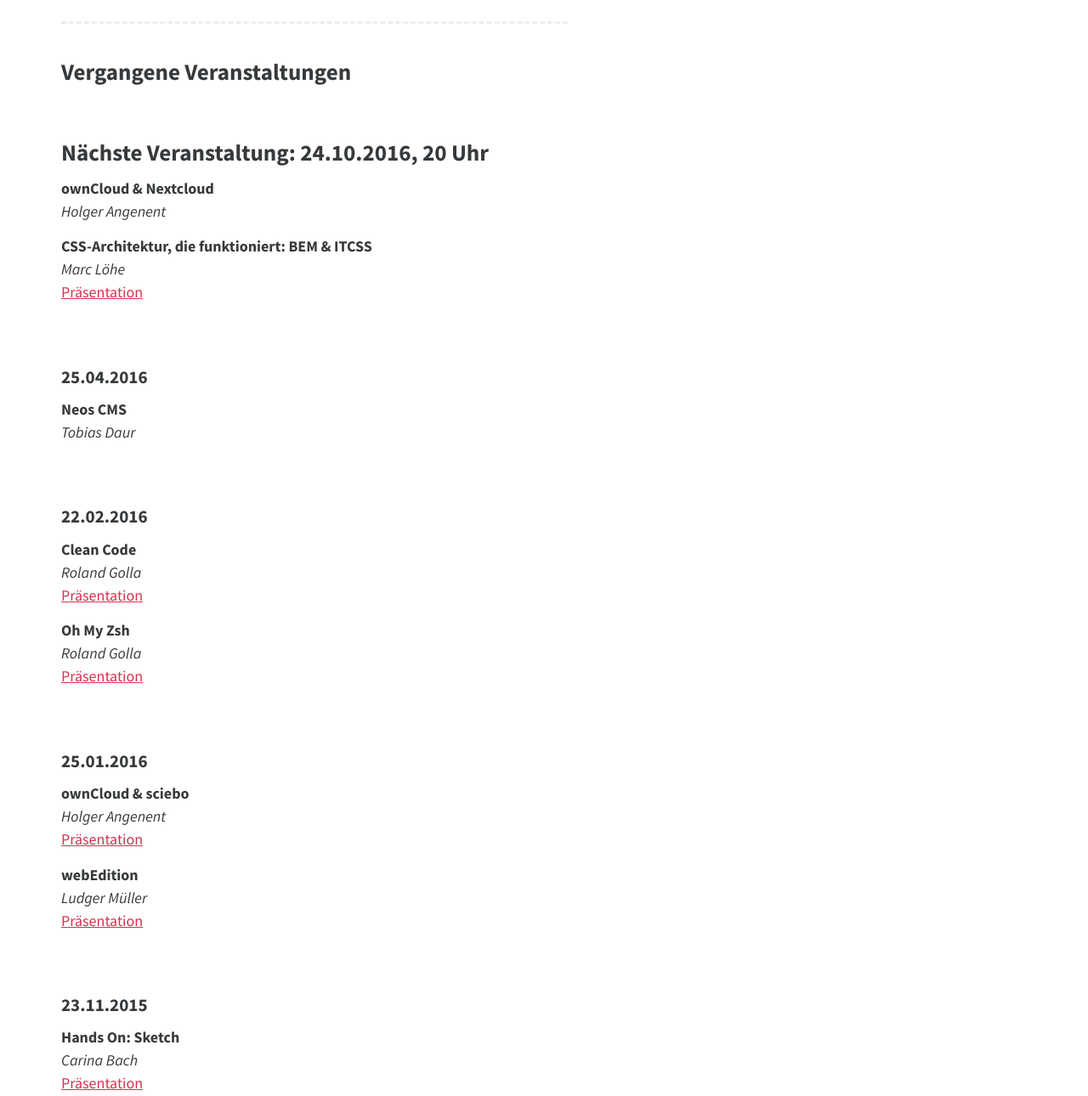
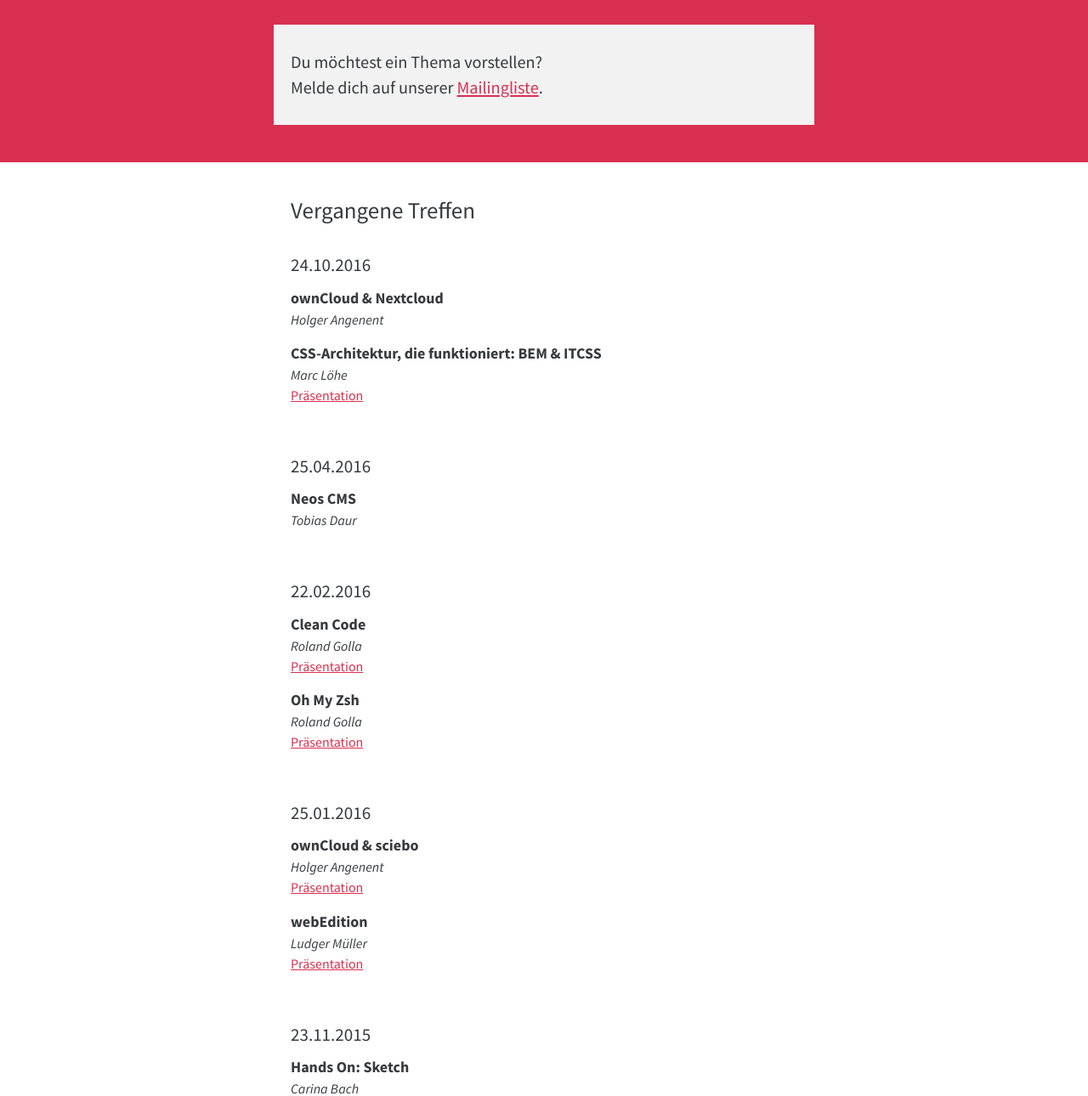
Before and after one commit to WWMuenster/wwmuenster.github.io, a website: page index.html in a window 1280 px wide. Shown: the part 698-1988 px from the top of the page at 85% size. Drawn offline with Linux system fonts and the light colour scheme.

Commit message:
Improve layout

```diff
--- a/css/wwms.css
+++ b/css/wwms.css
@@ -462,7 +462,6 @@
 
 body {
     font-family: "Source Sans Pro", "Helvetica Neue", Helvetica, Arial, sans-serif;
-    font-size: 1rem;
     line-height: 1.5;
     color: #373a3c;
     background-color: #fff;
@@ -476,6 +475,7 @@
 h6 {
     margin-top: 0;
     margin-bottom: .5rem;
+    font-weight: 400;
 }
 
 p {
@@ -499,7 +499,22 @@
 /* Layout
    ========================================================================== */
 
-.wrapper {
+.wrapper--red {
+    color: #fff;
+    background: #d9304f;
+}
+
+.wrapper--grey {
+    background: #f2f2f2;
+}
+
+.wrapper-content {
+    max-width: 740px;
+    margin: 0 auto;
+    padding: 2em 4em;
+}
+
+.wrap {
     max-width: 740px;
     padding: 2em 4em;
 }
@@ -514,47 +529,53 @@
     background: url("../img/wwms.svg") scroll no-repeat center center;
 }
 
-.body-main section {
-    padding: 2em 0 1em;
-    border-top: 3px dashed #eee;
-}
-
-.body-main section:first-child {
-    border-top: none;
+.intro,
+.upcoming {
+    font-size: 1.125rem;
 }
 
 .talk {
+    overflow: hidden;
     margin: 0 0 .8em;
 }
 
 .talk-title {
+    display: inline;
     margin-bottom: 0;
-    font-size: 1rem;
+    font-weight: 700;
+}
+
+.talk-author,
+.talk-reference {
+    display: block;
+    font-size: .8889em;
 }
 
 .talk-author {
-    display: block;
     font-style: italic;
+    white-space: nowrap;
 }
 
-.upcoming-warning {
-    color: #d9304f;
-    font-weight: 700;
+.upcoming-call {
+    margin: 2em -1em .4em;
+    padding: 1.4em 1em;
+    color: #373a3c;
+    background: #f2f2f2;
 }
 
-.call {
-    margin: 2em 0 1.4em;
-    padding: 1.4em 1em;
-    background: #f2d6a2;
-}
-
-.past-event {
-    margin: 1em 0;
-    padding: 2em 0 .1em;
-}
-
-.past-events ul {
+.pastEvents-list {
     margin: 0;
     padding: 0;
     list-style: none;
 }
+
+.pastEvent {
+    margin: .8em 0;
+    padding: .8em 0 .1em;
+}
+
+.pastEvent-talks {
+    margin: 0 0 1.4em;
+    padding: 0;
+    list-style: none;
+}
--- a/index.html
+++ b/index.html
@@ -12,10 +12,14 @@
 </head>
 <body>
 <div class="wrapper">
+    <div class="wrapper-content">
         <header class="body-header">
             <h1 class="body-title">Webworker Münster</h1>
         </header>
-    <main class="body-main">
+    </div>
+</div>
+<div class="wrapper">
+    <div class="wrapper-content">
         <section class="intro">
             <p>Bei <strong>Webworker Münster</strong> treffen sich monatlich ProgrammiererInnen, DesignerInnen,
                 Online-RedakteurInnen und andere Webinteressierte um sich in einer lockeren Runde über technische,
@@ -27,125 +31,155 @@
                                                                                           target="_blank">Wunderkammer</a>,
                 Bahnhofstraße 45, 48143 Münster.</p>
         </section>
+    </div>
+</div>
+<div class="wrapper wrapper--red">
+    <div class="wrapper-content">
         <section class="upcoming">
-            <h2 class="upcoming-title">Nächste Veranstaltung: 28.11.2016, 20 Uhr</h2>
-            <div class="call">Du möchtest ein Thema vorstellen? Melde dich auf unserer <a href="#mailingliste">Mailingliste</a>.
+            <span class="upcoming-label">Nächstes Treffen:</span>
+            <h2 class="upcoming-date">28.11.2016, 20 Uhr</h2>
+            <div class="upcoming-call">Du möchtest ein Thema vorstellen?<br>Melde dich auf unserer <a href="#mailingliste">Mailingliste</a>.
             </div>
         </section>
-        <section id="past-events" class="past-events">
-            <h2>Vergangene Veranstaltungen</h2>
-            <ul>
-                <li id="event8" class="past-event">
-                    <h2 class="talkttitle">Nächste Veranstaltung: 24.10.2016, 20 Uhr</h2>
-                    <article class="talk">
+    </div>
+</div>
+<div class="wrapper">
+    <div class="wrapper-content">
+        <section id="past-events" class="pastEvents">
+            <h2>Vergangene Treffen</h2>
+            <ul class="pastEvents-list">
+                <li id="event8" class="pastEvent">
+                    <h3 class="pastEvent-date">24.10.2016</h3>
+                    <ul class="pastEvent-talks">
+                        <li class="talk">
                             <h4 class="talk-title">ownCloud &amp; Nextcloud</h4>
                             <span class="talk-author">Holger Angenent</span>
-                    </article>
-                    <article class="talk">
+                        </li>
+                        <li class="talk">
                             <h4 class="talk-title">CSS-Architektur, die funktioniert: BEM &amp; ITCSS</h4>
                             <span class="talk-author">Marc Löhe</span>
-                        <a class="talk-presentation" href="http://www.webworker-muenster.de/slides-css-architecture/"
+                            <a class="talk-reference" href="http://www.webworker-muenster.de/slides-css-architecture/"
                                target="_blank">Präsentation</a>
-                    </article>
                         </li>
-                <li id="event7" class="past-event">
-                    <h3>25.04.2016</h3>
-                    <article class="talk">
+                    </ul>
+                </li>
+                <li id="event7" class="pastEvent">
+                    <h3 class="pastEvent-date">25.04.2016</h3>
+                    <div class="pastEvent-talks">
+                        <article class="pastEvent-talk talk">
                             <h4 class="talk-title">Neos CMS</h4>
                             <span class="talk-author">Tobias Daur</span>
                         </article>
+                    </div>
                 </li>
-                <li id="event6" class="past-event">
-                    <h3>22.02.2016</h3>
-                    <article class="talk"
+                <li id="event6" class="pastEvent">
+                    <h3 class="pastEvent-date">22.02.2016</h3>
+                    <ul class="pastEvent-talks">
+                        <li class="pastEvent-talk talk"
                                  title="Welches sind die ersten Schritte in einem bestehenden Projekt, um mithilfe von Clean Code die Software-­Qualität zu steigern? Die Hauptthemen sind „Code Standard“, „Code Konventionen“, „Code Refactoring“ und natürlich „Clean Code“.">
                             <h4 class="talk-title">Clean Code</h4>
                             <span class="talk-author">Roland Golla</span>
-                        <a class="talk-presentation" href="http://presentations.entwicklungshilfe.nrw/cleancode.html"
+                            <a class="talk-reference" href="http://presentations.entwicklungshilfe.nrw/cleancode.html"
                                target="_blank">Präsentation</a>
-                    </article>
-                    <article class="talk">
+                        </li>
+                        <li class="talk">
                             <h4 class="talk-title">Oh My Zsh</h4>
                             <span class="talk-author">Roland Golla</span>
-                        <a class="talk-presentation" href="http://presentations.entwicklungshilfe.nrw/oh-my-zsh.html"
+                            <a class="talk-reference" href="http://presentations.entwicklungshilfe.nrw/oh-my-zsh.html"
                                target="_blank">Präsentation</a>
-                    </article>
                         </li>
-                <li id="event5" class="past-event">
-                    <h3 class="past-event-title">25.01.2016</h3>
-                    <article class="talk">
+                    </ul>
+                </li>
+                <li id="event5" class="pastEvent">
+                    <h3 class="pastEvent-date">25.01.2016</h3>
+                    <ul class="pastEvent-talks">
+                        <li class="talk">
                             <h4 class="talk-title">ownCloud &amp; sciebo</h4>
                             <span class="talk-author">Holger Angenent</span>
-                        <a class="talk-presentation"
+                            <a class="talk-reference"
                                href="/assets/slides/20160125_holger-angenent_sciebo-scaling_owncloud.pdf" target="_blank">Präsentation</a>
-                    </article>
-                    <article class="talk">
+                        </li>
+                        <li class="talk">
                             <h4 class="talk-title">webEdition</h4>
                             <span class="talk-author">Ludger Müller</span>
-                        <a class="talk-presentation" href="/assets/slides/20160125_ludger-mueller_webEdition.pdf"
+                            <a class="talk-reference" href="/assets/slides/20160125_ludger-mueller_webEdition.pdf"
                                target="_blank">Präsentation</a>
-                    </article>
                         </li>
-                <li id="event4" class="past-event">
-                    <h3 class="past-event-title">23.11.2015</h3>
-                    <article class="talk">
+                    </ul>
+                </li>
+                <li id="event4" class="pastEvent">
+                    <h3 class="pastEvent-date">23.11.2015</h3>
+                    <ul class="pastEvent-talks">
+                        <li class="talk">
                             <h4 class="talk-title">Hands On: Sketch</h4>
                             <span class="talk-author">Carina Bach</span>
-                        <a class="talk-presentation" href="/assets/slides/20151123_carina-bach_sketch.pdf"
+                            <a class="talk-reference" href="/assets/slides/20151123_carina-bach_sketch.pdf"
                                target="_blank">Präsentation</a>
-                    </article>
-                    <article class="talk">
+                        </li>
+                        <li class="talk">
                             <h4 class="talk-title">Hands On: ProcessWire</h4>
                             <span class="talk-author">Marc Löhe</span>
-                        <a class="talk-presentation" href="http://bfncs.github.io/wwms-processwire/" target="_blank">Präsentation</a>
-                    </article>
+                            <a class="talk-reference" href="http://bfncs.github.io/wwms-processwire/" target="_blank">Präsentation</a>
                         </li>
-                <li id="event3" class="past-event">
-                    <h3 class="past-event-title">26.10.2015</h3>
-                    <article class="talk">
+                    </ul>
+                </li>
+                <li id="event3" class="pastEvent">
+                    <h3 class="pastEvent-date">26.10.2015</h3>
+                    <ul class="pastEvent-talks">
+                        <li class="talk">
                             <h4 class="talk-title">Die Wahl der Unternehmensform</h4>
                             <span class="talk-author">Stefan Kraneburg</span>
-                        <a class="talk-presentation"
+                            <a class="talk-reference"
                                href="/assets/slides/20151027_stefan-kraneburg_unternehmensformen.pdf" target="_blank">Präsentation</a>
-                    </article>
-                    <article class="talk">
+                        </li>
+                        <li class="talk">
                             <h4 class="talk-title">Responsive Bilder im HTML: picture-Tag &amp; srcset-Attribut</h4>
                             <span class="talk-author">Martin Niggemann</span>
-                        <a class="talk-presentation" href="http://www.weltrettung.org/wwms/responsive-images/"
+                            <a class="talk-reference" href="http://www.weltrettung.org/wwms/responsive-images/"
                                target="_blank">Präsentation</a>
-                    </article>
                         </li>
-                <li id="event2" class="past-event">
-                    <h3 class="past-event-title">21.09.2015</h3>
-                    <article class="talk">
+                    </ul>
+                </li>
+                <li id="event2" class="pastEvent">
+                    <h3 class="pastEvent-date">21.09.2015</h3>
+                    <ul class="pastEvent-talks">
+                        <li class="talk">
                             <h3 class="talk-title">Bash Basics: Search &amp; Find</h3>
                             <span class="talk-author">Tobias Daur</span>
-                        <a class="talk-presentation"
+                            <a class="talk-reference"
                                href="https://lands-cloud.com/lands/public.php?service=files&t=31e45aba92b3e1ba6daf1dadd64665b0"
                                target="_blank">Präsentation</a>
-                    </article>
-                    <article class="talk">
+                        </li>
+                        <li class="talk">
                             <h4 class="talk-title">Hands On: Dokumentation &amp; Screenshots mit Shutter</h4>
                             <span class="talk-author">Martin Bless</span>
-                        <a class="talk-presentation" href="http://shutter-project.org/" target="_blank">Shutter
+                            <a class="talk-reference" href="http://shutter-project.org/" target="_blank">Shutter
                                 Project</a>
-                    </article>
                         </li>
-                <li id="event1" class="past-event">
-                    <h3 class="past-event-title">17.08.2015</h3>
-                    <article class="talk">
+                    </ul>
+                </li>
+                <li id="event1" class="pastEvent">
+                    <h3 class="pastEvent-date">17.08.2015</h3>
+                    <ul class="pastEvent-talks">
+                        <li class="talk">
                             <h4 class="talk-title">Is Web Design Dead?</h4>
                             <span class="talk-author">Ludger Müller</span>
-                    </article>
-                    <article class="talk">
+                        </li>
+                        <li class="talk">
                             <h4 class="talk-title">Clientseitige Abhängigkeiten mit Javascript verwalten</h4>
                             <span class="talk-author">Marc Löhe</span>
-                        <a class="talk-presentation" href="http://bfncs.github.io/fedeps/"
+                            <a class="talk-reference" href="http://bfncs.github.io/fedeps/"
                                target="_blank">Präsentation</a>
-                    </article>
+                        </li>
+                    </ul>
                 </li>
             </ul>
         </section>
+    </div>
+</div>
+
+<div class="wrapper">
+    <div class="wrapper-content">
         <section id="mailingliste" class="mailinglist">
             <h2>Mailingliste</h2>
             <p>Es gibt eine Mailingliste für die Vernetzung aller Teilnehmer. Hier können Themenvorschläge und -wünsche
@@ -157,6 +191,10 @@
                 abmelden genügt eine leere Mail an <a href="mailto:wwms-unsubscribe@webworker-muenster.de">wwms-unsubscribe@webworker-muenster.de</a>.
             </p>
         </section>
+    </div>
+</div>
+<div class="wrapper wrapper--grey">
+    <div class="wrapper-content">
         <section class="contact">
             <h2>Kontakt &amp; Impressum</h2>
             <p>E-Mail: <a href="mailto:info@webworker-muenster.de">info@webworker-muenster.de</a><br>Twitter: <a
@@ -165,13 +203,16 @@
             <p>Ludger Müller<br>Bahnhofstr. 45<br>48143 Münster<br>Tel: 0251 / 70366951<br>E-Mail: <a
                     href="mailto:lum@wunderkammer.ms">lum@wunderkammer.ms</a></p>
         </section>
+    </div>
+</div>
+<div class="wrapper wrapper--grey">
+    <div class="wrapper-content">
         <section class="acknowledgment">
             <h2>Dank</h2>
             <p>Vielen Dank an die <a href="http://wunderkammer.ms/" target="_blank">Wunderkammer</a> für die
                 Bereitstellung der Räume und der technischen Ausstattung.</p>
         </section>
-    </main>
-    <footer class="body-footer"></footer>
+    </div>
 </div>
 </body>
 </html>
```
Lines whose indentation alone changed are shown as unchanged.
